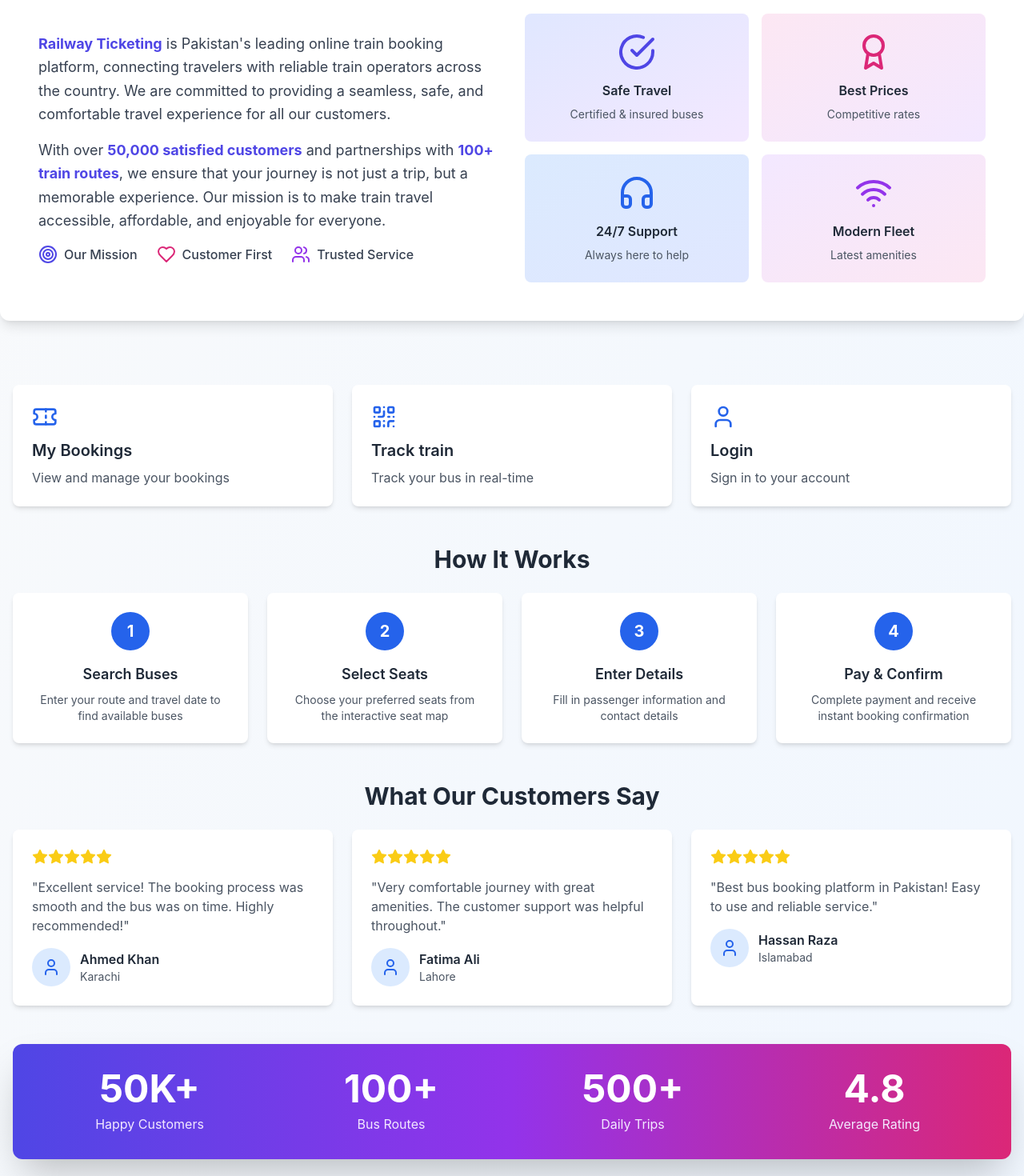
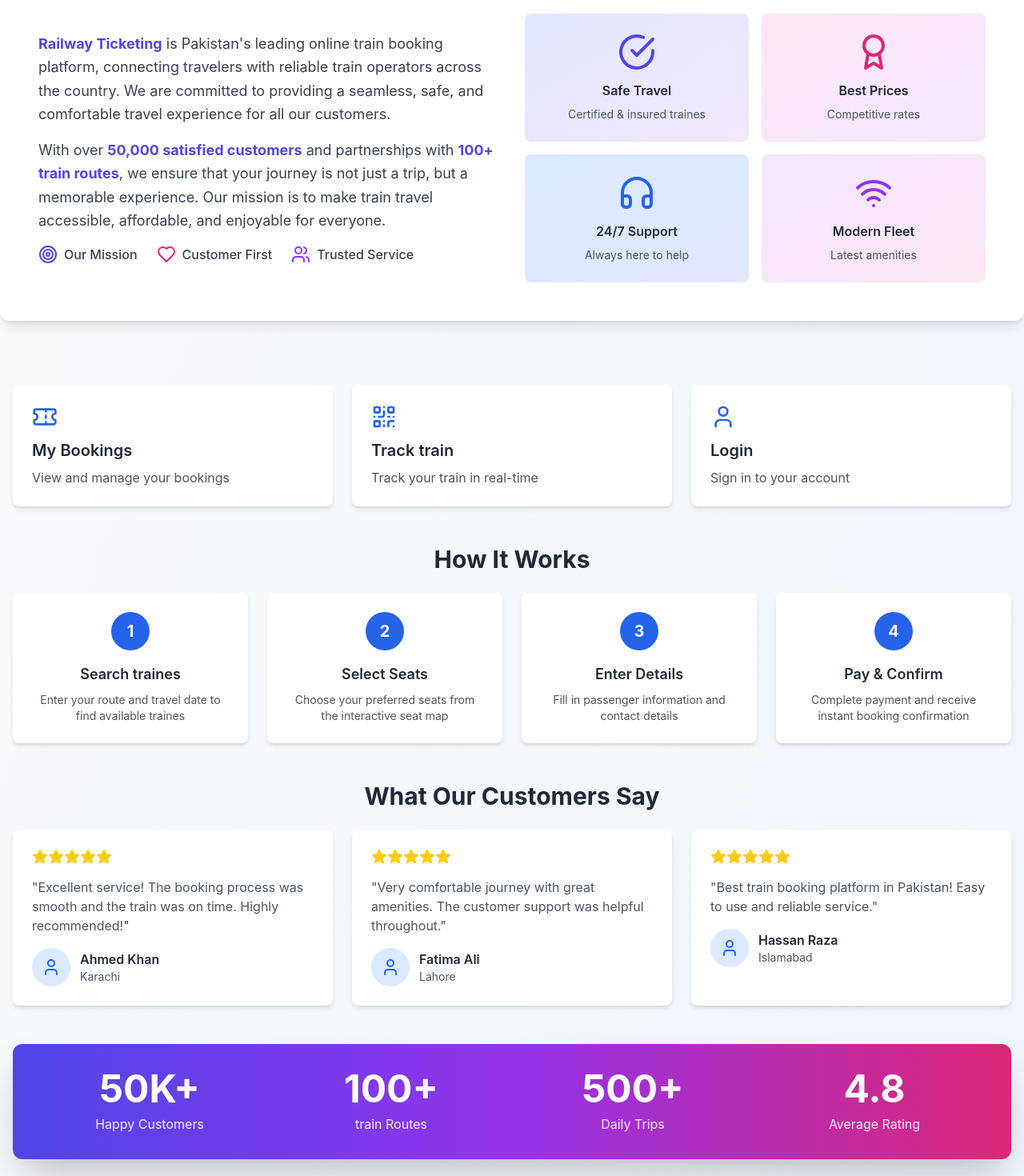
Before and after one commit to AbrarAmjad214/railway-ticket-reservation-system, a React (Vite) app: page / in a window 1280 px wide. Shown: the part 620-2090 px from the top of the page at 80% size. Built offline with nearby package versions, Linux system fonts and the light colour scheme; no server answers.

Commit message:
chnage name  bus to train

```diff
--- a/src/pages/user/Home.jsx
+++ b/src/pages/user/Home.jsx
@@ -280,7 +280,7 @@ const Home = () => {
             <div className="bg-gradient-to-br from-indigo-100 to-purple-100 rounded-lg p-6 text-center transform hover:scale-110 transition-transform duration-300">
               <CheckCircle className="w-12 h-12 text-indigo-600 mx-auto mb-3" />
               <h3 className="font-semibold text-gray-800 mb-2">Safe Travel</h3>
-              <p className="text-sm text-gray-600">Certified & insured buses</p>
+              <p className="text-sm text-gray-600">Certified & insured traines</p>
             </div>
             <div className="bg-gradient-to-br from-pink-100 to-purple-100 rounded-lg p-6 text-center transform hover:scale-110 transition-transform duration-300">
               <Award className="w-12 h-12 text-pink-600 mx-auto mb-3" />
@@ -323,7 +323,7 @@ const Home = () => {
             <h3 className="text-xl font-semibold text-gray-800 mb-2">
               Track train
             </h3>
-            <p className="text-gray-600">Track your bus in real-time</p>
+            <p className="text-gray-600">Track your train in real-time</p>
           </button>
 
           <button
@@ -360,10 +360,10 @@ const Home = () => {
                 1
               </div>
               <h3 className="text-lg font-semibold text-gray-800 mb-2">
-                Search Buses
+                Search traines
               </h3>
               <p className="text-gray-600 text-sm">
-                Enter your route and travel date to find available buses
+                Enter your route and travel date to find available traines
               </p>
             </div>
 
@@ -421,7 +421,7 @@ const Home = () => {
                 ))}
               </div>
               <p className="text-gray-600 mb-4">
-                "Excellent service! The booking process was smooth and the bus
+                "Excellent service! The booking process was smooth and the train
                 was on time. Highly recommended!"
               </p>
               <div className="flex items-center">
@@ -469,7 +469,7 @@ const Home = () => {
                 ))}
               </div>
               <p className="text-gray-600 mb-4">
-                "Best bus booking platform in Pakistan! Easy to use and reliable
+                "Best train booking platform in Pakistan! Easy to use and reliable
                 service."
               </p>
               <div className="flex items-center">
@@ -494,7 +494,7 @@ const Home = () => {
             </div>
             <div className="animate-count-up animation-delay-200">
               <p className="text-5xl font-bold mb-2">100+</p>
-              <p className="text-purple-100">Bus Routes</p>
+              <p className="text-purple-100">train Routes</p>
             </div>
             <div className="animate-count-up animation-delay-400">
               <p className="text-5xl font-bold mb-2">500+</p>
```
